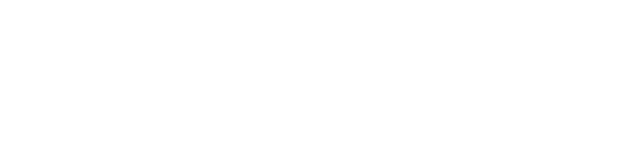
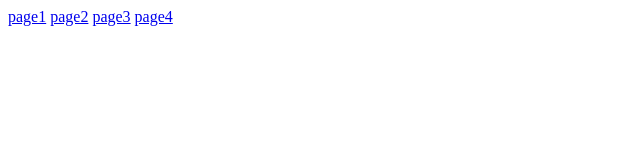
Before and after one commit to SakamotoRyusei627/training.github.io, a plain HTML site: page index.html in a window 1280 px wide. Shown: the whole page, without its empty margins (0-640 px from the left). Drawn offline with Linux system fonts and the light colour scheme.

Commit message:
Update index.html

```diff
--- a/index.html
+++ b/index.html
@@ -12,6 +12,11 @@
 
   </header>
 
+  <a href="#">page1</a>
+  <a href="#">page2</a>
+  <a href="#">page3</a>
+  <a href="#">page4</a>
+
   <footer>
 
   </footer>
```
